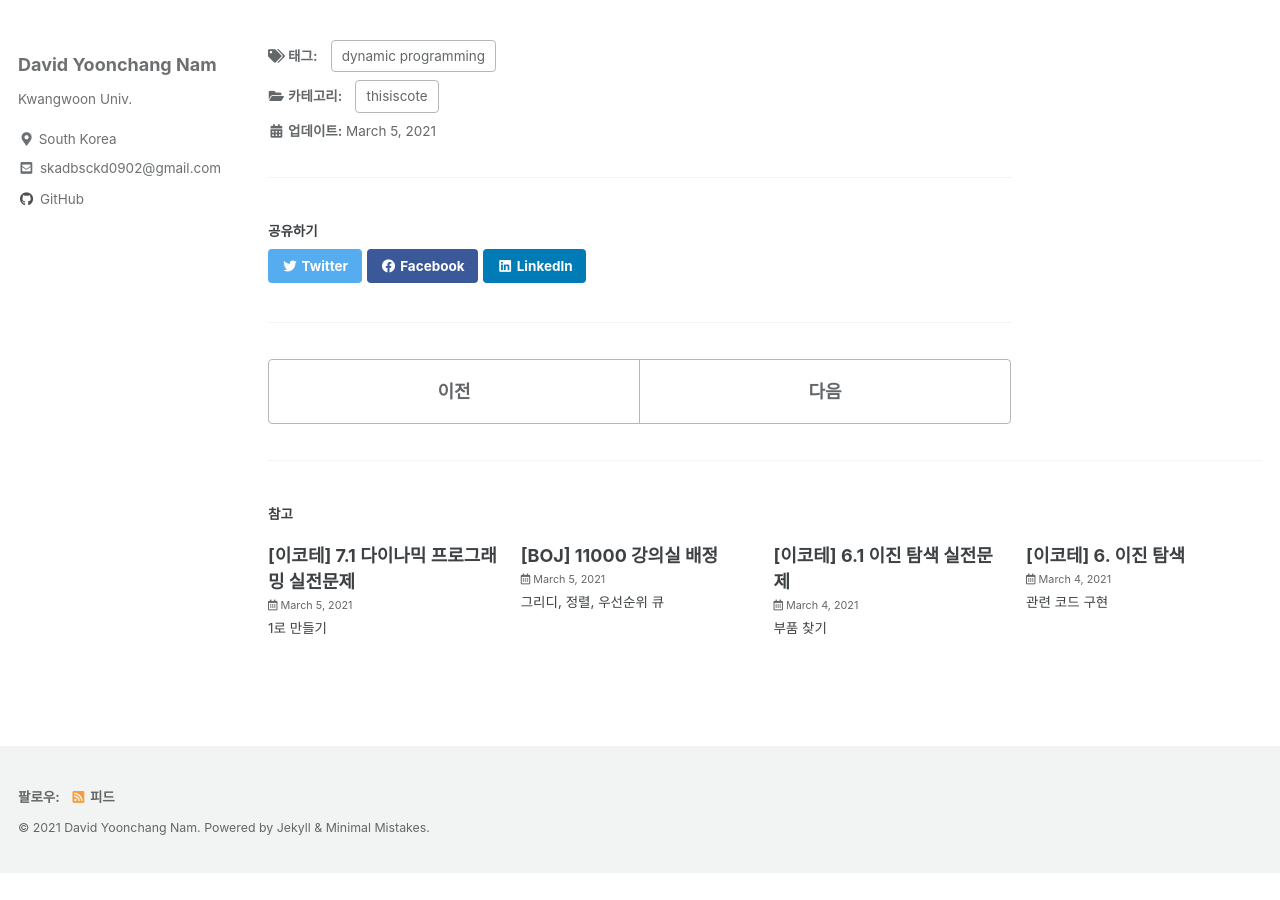
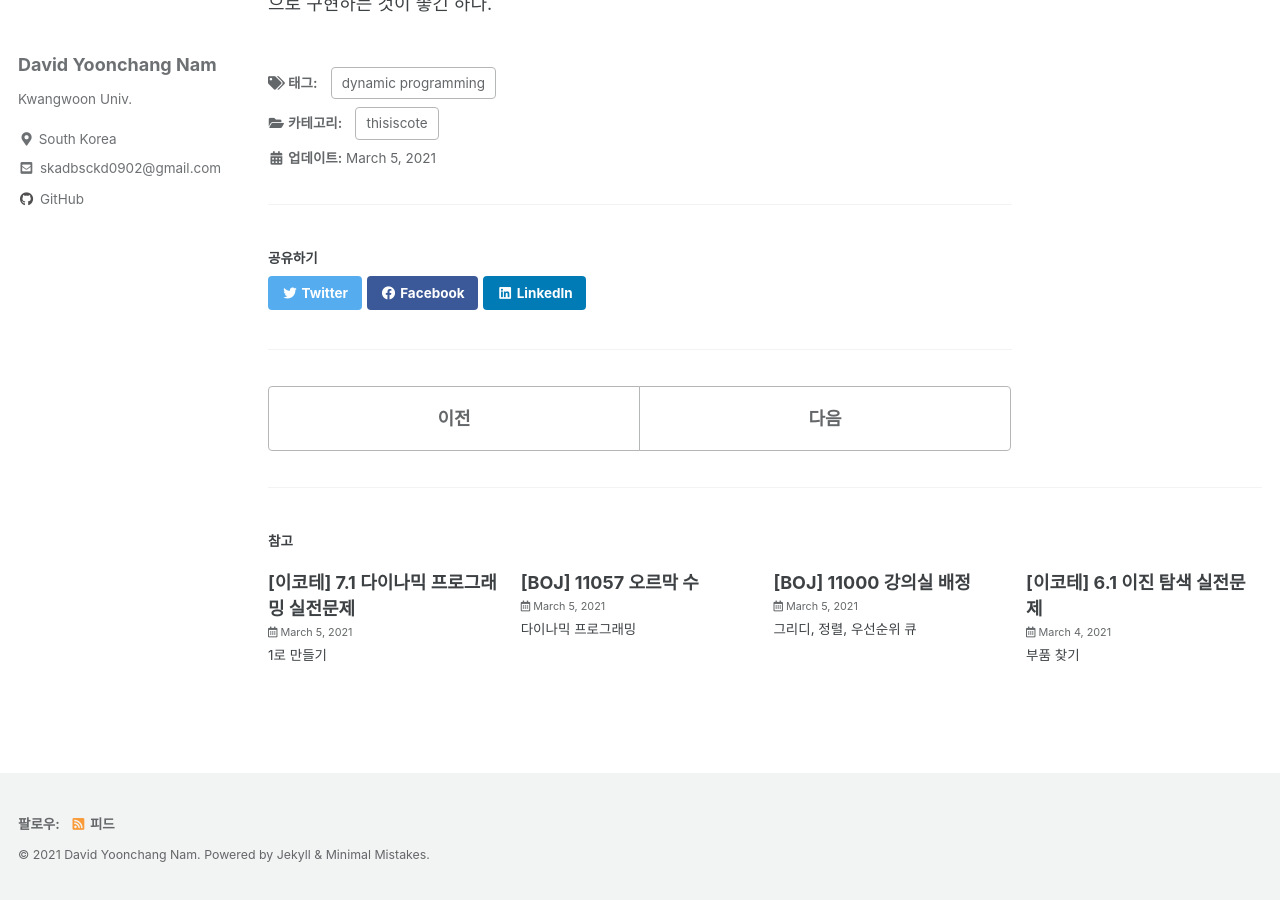
Before and after one commit to Akgop/Akgop.github.io, a Jekyll site: the page built from _posts/2021-03-05-thisiscote_7.md, in a window 1280 px wide and 900 px high, scrolled down 1741 px. Built offline with Jekyll 4.4.1, drawn with Linux system fonts in a browser that asks for light colours; cached includes are drawn as plain includes; before the commit the page ends 2614 px from its top, so only the background shows below that; part of the change alters nothing that is shown.

Commit message:
Create 2021-03-05-BOJ11057.md

````diff
--- /dev/null
+++ b/_posts/2021-03-05-BOJ11057.md
@@ -0,0 +1,63 @@
+---
+title: \[BOJ] 11057 오르막 수
+categories:
+  - BOJ
+tags:
+  - dynamic programming
+toc: true
+---
+
+### 다이나믹 프로그래밍
+
+---
+
+해당 문제는 수가 오름차순을 이루는 수의 개수를 구하는 문제이다.
+
+수의 길이가 N으로 최대 1000까지이다.
+
+가장 먼저 떠오르는 방법은 수를 왼쪽부터 채워가며 한자리씩 재귀함수를 통해 구현하는 것이다. 아래와 같이 구현할 수 있다.
+
+```python
+import sys
+
+def dp(num, depth, n):
+    if depth == n:
+        return table[num]
+    result = 0
+    for i in range(num, 10):
+        result += dp(i, depth + 1, n)
+    return result
+
+def solution(n):
+    answer = 0
+    for i in range(10):
+        answer += dp(i, 1, n)
+    return answer
+
+if __name__ == "__main__":
+    N = int(sys.stdin.readline().rstrip())
+    sys.setrecursionlimit(100000)
+    table = [1, 1, 1, 1, 1, 1, 1, 1, 1, 1]
+    print(solution(N))
+```
+
+위 코드와 같이 구현하면 완전 탐색을 하며 수많은 중복 연산이 발생하여 시간초과가 발생하게 된다. 최대 10^1000 만큼 연산을 진행을 해야 하는데 말이 안된다. 따라서 중복 연산을 제거하는 DP를 떠올릴 수 있다.
+
+따라서 DP 트리 구조도를 그려보니 level-order로 트리를 탐색하며 각 자리수에 대한 값을 DP테이블로 구현하여 서브트리의 값을 계속 업데이트 하는 방식으로 구현할 수 있다.
+
+![boj11057.jpg](/assets/images/algorithms/boj11057.jpg)
+
+```python
+import sys
+
+def solution(n):
+    for i in range(n-1):
+        for j in range(10):
+            table[j] = sum(table[j:10]) % 10007
+    return sum(table) % 10007
+
+if __name__ == "__main__":
+    N = int(sys.stdin.readline().rstrip())
+    table = [1, 1, 1, 1, 1, 1, 1, 1, 1, 1]
+    print(solution(N))
+```
--- a/_posts/2021-03-05-thisiscote_7.md
+++ b/_posts/2021-03-05-thisiscote_7.md
@@ -11,6 +11,7 @@ toc: true
 
 ---
 
+[[BOJ] 11057 오르막 수](http://akgop.github.io/boj/BOJ11057/)<br>
 [[이코테] 실전 문제(예제)](http://akgop.github.io/thisiscote/thisiscote_71/)
 
 
````
Also changed, not shown: assets/images/algorithms/boj11057.jpg (added).
